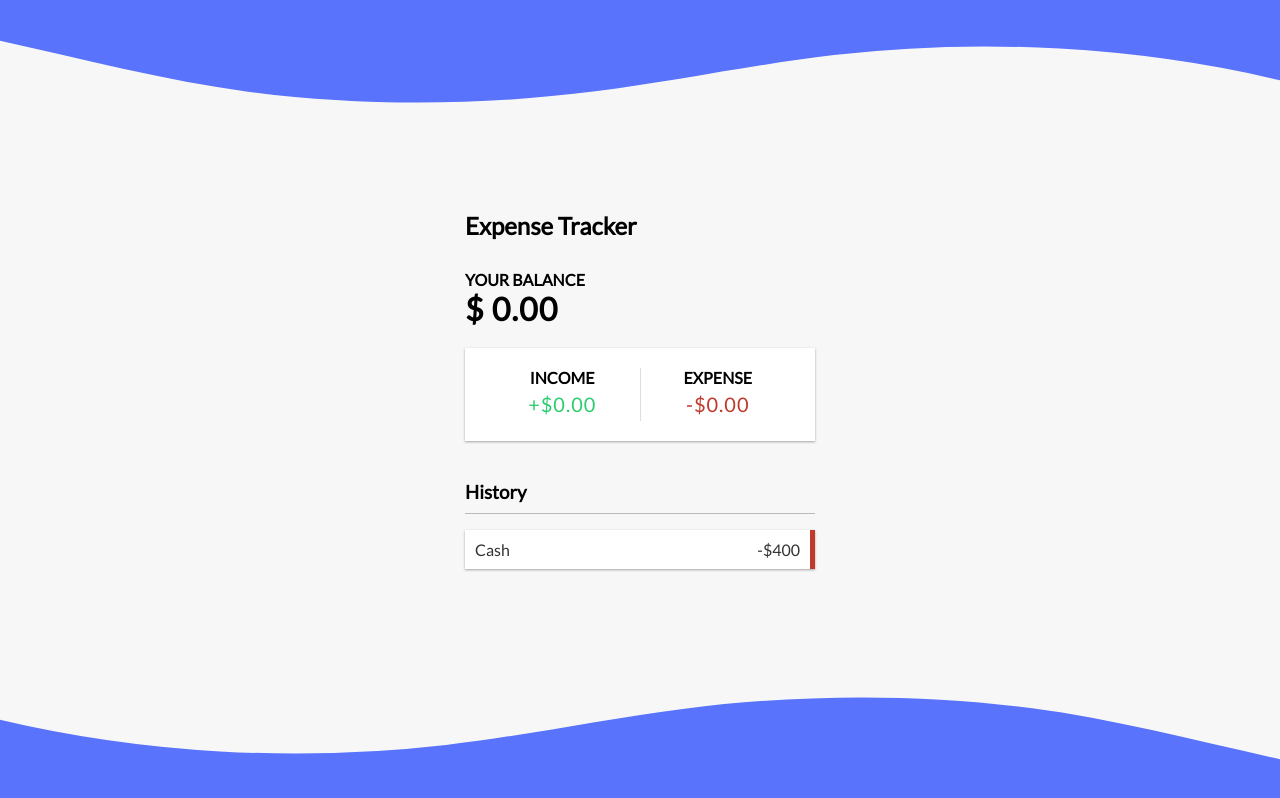
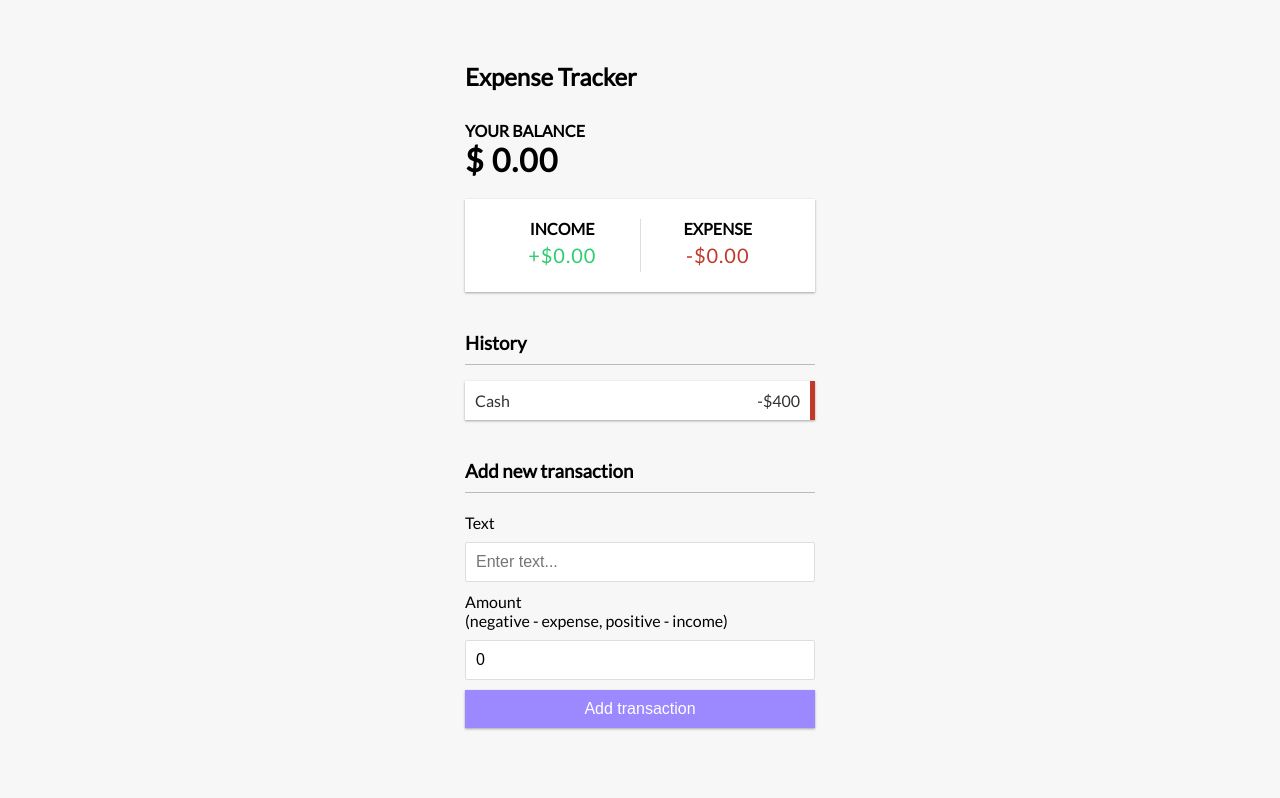
Before and after one commit to naina25/Expense-Tracker, a React (Create React App) app: page / in a window 1280 px wide. Built offline with nearby package versions, Linux system fonts and the light colour scheme.

Commit message:
Create UI for add transaction component

```diff
--- a/public/index.html
+++ b/public/index.html
@@ -13,7 +13,7 @@
   </head>
   <body>
     <noscript>You need to enable JavaScript to run this app.</noscript>
-    <div class="custom-shape-divider-top-1624549540">
+    <!-- <div class="custom-shape-divider-top-1624549540">
       <svg
         data-name="Layer 1"
         xmlns="http://www.w3.org/2000/svg"
@@ -25,9 +25,9 @@
           class="shape-fill"
         ></path>
       </svg>
-    </div>
+    </div> -->
     <div id="root"></div>
-    <div class="custom-shape-divider-bottom-1624549917">
+    <!-- <div class="custom-shape-divider-bottom-1624549917">
       <svg
         data-name="Layer 1"
         xmlns="http://www.w3.org/2000/svg"
@@ -39,6 +39,6 @@
           class="shape-fill"
         ></path>
       </svg>
-    </div>
+    </div> -->
   </body>
 </html>
--- a/src/App.js
+++ b/src/App.js
@@ -3,6 +3,7 @@ import Header from "./components/Header";
 import Balance from "./components/Balance";
 import TrackExpenses from "./components/TrackExpenses";
 import TransactionList from "./components/TransactionList";
+import AddTransaction from "./components/AddTransaction";
 
 function App() {
   return (
@@ -12,6 +13,7 @@ function App() {
         <Balance />
         <TrackExpenses />
         <TransactionList />
+        <AddTransaction />
       </div>
     </div>
   );
--- /dev/null
+++ b/src/components/AddTransaction.js
@@ -0,0 +1,45 @@
+import React, { useState } from "react";
+
+const AddTransaction = () => {
+  const [text, setText] = useState("");
+  const [amount, setAmount] = useState(0);
+
+  const handleText = (e) => {
+    setText(e.target.value);
+  };
+  const handleAmount = (e) => {
+    setAmount(e.target.value);
+  };
+
+  return (
+    <>
+      <h3>Add new transaction</h3>
+      <form>
+        <div className="form-control">
+          <label htmlFor="text">Text</label>
+          <input
+            type="text"
+            onChange={handleText}
+            value={text}
+            placeholder="Enter text..."
+          />
+        </div>
+        <div className="form-control">
+          <label htmlFor="amount">
+            Amount <br />
+            (negative - expense, positive - income)
+          </label>
+          <input
+            type="number"
+            onChange={handleAmount}
+            value={amount}
+            placeholder="Enter amount..."
+          />
+        </div>
+        <button className="btn">Add transaction</button>
+      </form>
+    </>
+  );
+};
+
+export default AddTransaction;
--- a/src/components/TrackExpenses.js
+++ b/src/components/TrackExpenses.js
@@ -2,18 +2,14 @@ import React from "react";
 
 const TrackExpenses = () => {
   return (
-    <div class="inc-exp-container">
+    <div className="inc-exp-container">
       <div>
         <h4>Income</h4>
-        <p id="money-plus" class="money plus">
-          +$0.00
-        </p>
+        <p className="money plus">+$0.00</p>
       </div>
       <div>
         <h4>Expense</h4>
-        <p id="money-minus" class="money minus">
-          -$0.00
-        </p>
+        <p className="money minus">-$0.00</p>
       </div>
     </div>
   );
--- a/src/components/TransactionList.js
+++ b/src/components/TransactionList.js
@@ -4,10 +4,10 @@ const TransactionList = () => {
   return (
     <>
       <h3>History</h3>
-      <ul id="list" class="list">
-        <li class="minus">
+      <ul id="list" className="list">
+        <li className="minus">
           Cash <span>-$400</span>
-          <button class="delete-btn">x</button>
+          <button className="delete-btn">x</button>
         </li>
       </ul>
     </>
```
